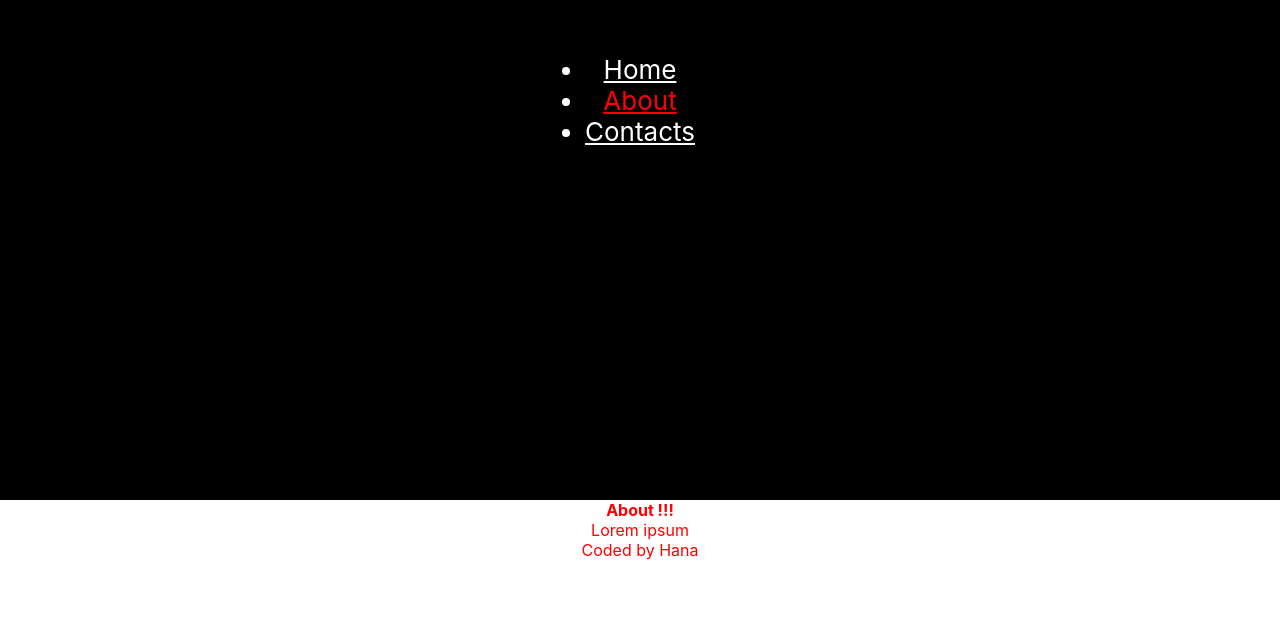
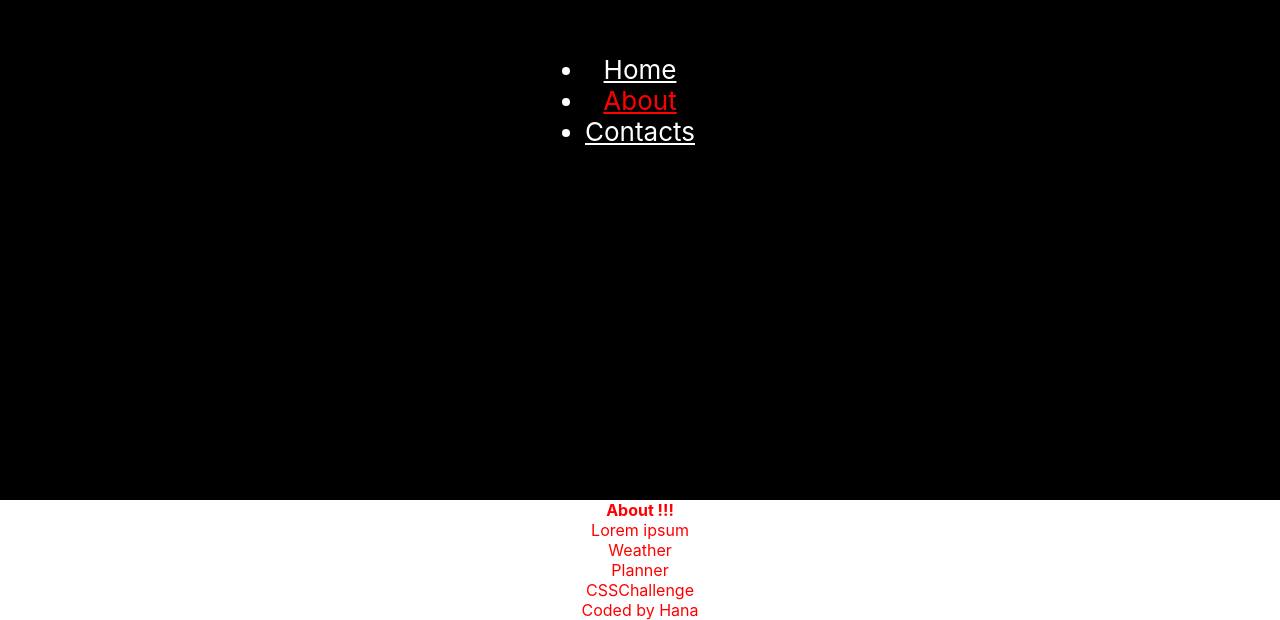
Before and after one commit to havoriskova/portfolio, a React (Create React App) app in the folder 01-portfolio/: page /about in a window 1280 px wide. Shown: the part 300-920 px from the top of the page. Before the commit the page ends 860 px from the top, so only its background shows below. Built offline with nearby package versions, Linux system fonts and the light colour scheme.

Commit message:
bit of formating of files

```diff
--- a/01-portfolio/src/components/About.js
+++ b/01-portfolio/src/components/About.js
@@ -1,12 +1,16 @@
 import React from "react";
+import Projects from "./Projects";
 
 const About = () => {
+
+
 
     return (
         <div className="About container">
             <h4>About !!!</h4>
-            <p>Lorem ipsum
-            </p>
+            <p>Lorem ipsum</p>
+
+            <Projects color="pink"/>
         </div>
     )
 }
--- /dev/null
+++ b/01-portfolio/src/components/Projects.js
@@ -0,0 +1,21 @@
+import CSSChallenge from "./projects/CSSChallenge.js";
+import Planner from "./projects/Planner.js";
+import Weather from "./projects/Weather.js";
+
+
+const Projects = (props) => {
+
+
+    return(
+        <div className="Projects container">
+            <Weather />
+            <Planner />
+            <CSSChallenge />
+
+
+        </div>
+    );
+};
+
+
+export default Projects;
--- /dev/null
+++ b/01-portfolio/src/components/projects/CSSChallenge.js
@@ -0,0 +1,11 @@
+
+
+const CSSChallenge = (props) => {
+
+
+    return(
+        <div className="CSSChallenge container">CSSChallenge</div>
+    )
+};
+
+export default CSSChallenge;
--- /dev/null
+++ b/01-portfolio/src/components/projects/Planner.js
@@ -0,0 +1,11 @@
+
+const Planner = (props) => {
+
+    return(
+        <div className="Planner container">
+            Planner
+        </div>
+    )
+};
+
+export default Planner;
--- /dev/null
+++ b/01-portfolio/src/components/projects/Weather.js
@@ -0,0 +1,10 @@
+
+const Weather = (props) => {
+
+
+    return(
+        <div className="Weather container">Weather</div>
+    )
+};
+
+export default Weather;
```
